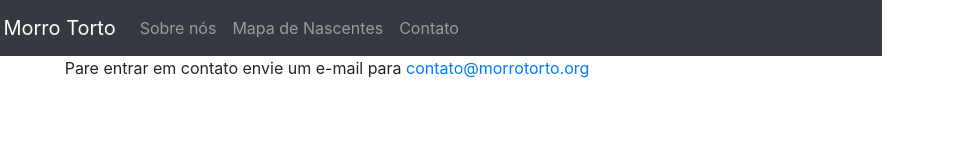
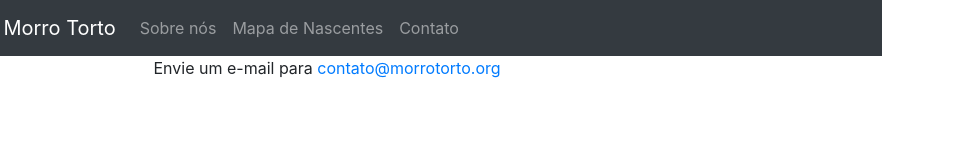
Before and after one commit to bonafe/morrotorto, a plain HTML site: page src/www/contato/index.html in a window 1280 px wide. Shown: the full height of the page, 313-1280 px from the left. Drawn offline with nearby package versions, Linux system fonts and the light colour scheme.

Commit message:
Mudança de texto

```diff
--- a/src/www/contato/index.html
+++ b/src/www/contato/index.html
@@ -40,7 +40,7 @@
         </nav>
     </header>
 	<div class="container text-center">
-        <p>Pare entrar em contato envie um e-mail para <a href="mailto:contato@morrotorto.org">contato@morrotorto.org</a></p>
+        <p>Envie um e-mail para <a href="mailto:contato@morrotorto.org">contato@morrotorto.org</a></p>
 	</div>
 </body>
 </html>
```
